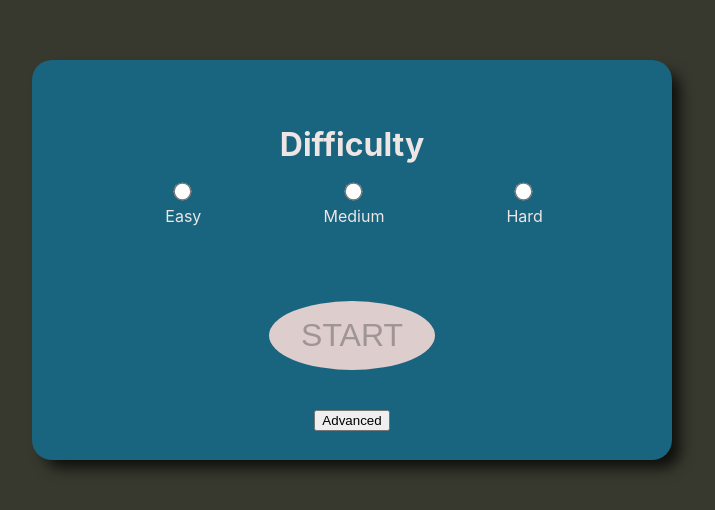
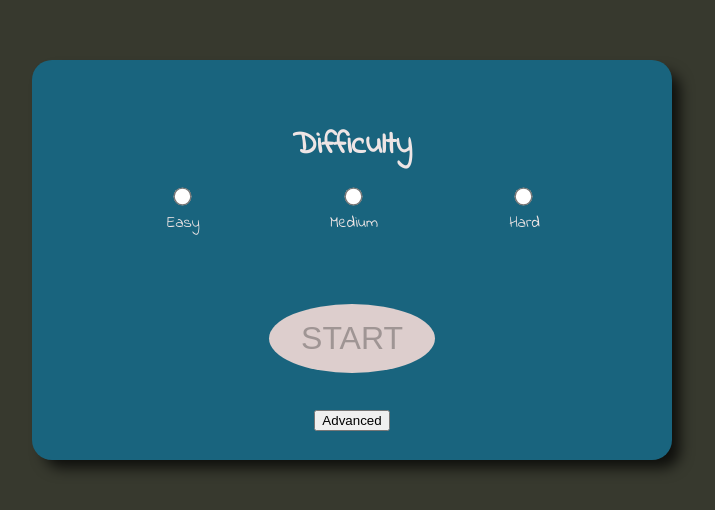
Before and after one commit to TroyB95/minesweeper, a React (Create React App) app: page / in a window 1280 px wide. Shown: the part 140-650 px from the top of the page, without its empty margins (288-1003 px from the left). Built offline with nearby package versions, Linux system fonts and the light colour scheme.

Commit message:
TB - Changed font to handWritten google font

```diff
--- a/src/index.css
+++ b/src/index.css
@@ -1,13 +1,18 @@
+@font-face {
+  font-family: "HandWritten";
+  src: url("./Assets/fonts/IndieFlower-Regular.ttf");
+}
+
 body {
   margin: 0;
-  font-family: -apple-system, BlinkMacSystemFont, 'Segoe UI', 'Roboto', 'Oxygen',
-    'Ubuntu', 'Cantarell', 'Fira Sans', 'Droid Sans', 'Helvetica Neue',
+  font-family: "HandWritten", BlinkMacSystemFont, "Segoe UI", "Roboto", "Oxygen",
+    "Ubuntu", "Cantarell", "Fira Sans", "Droid Sans", "Helvetica Neue",
     sans-serif;
   -webkit-font-smoothing: antialiased;
   -moz-osx-font-smoothing: grayscale;
 }
 
 code {
-  font-family: source-code-pro, Menlo, Monaco, Consolas, 'Courier New',
+  font-family: source-code-pro, Menlo, Monaco, Consolas, "Courier New",
     monospace;
 }
```
